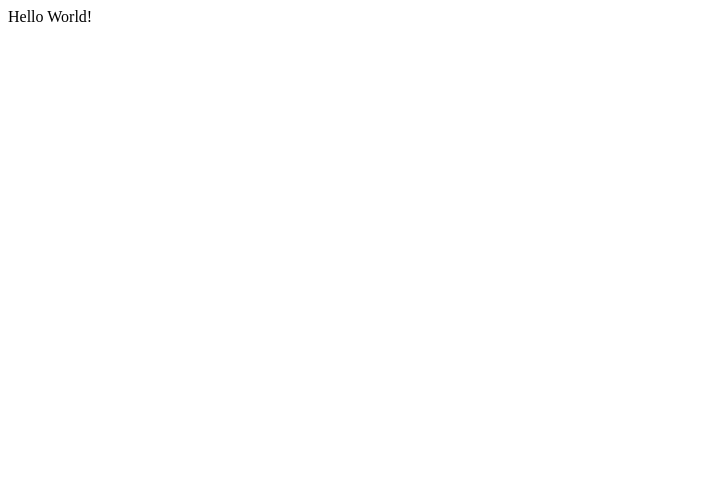
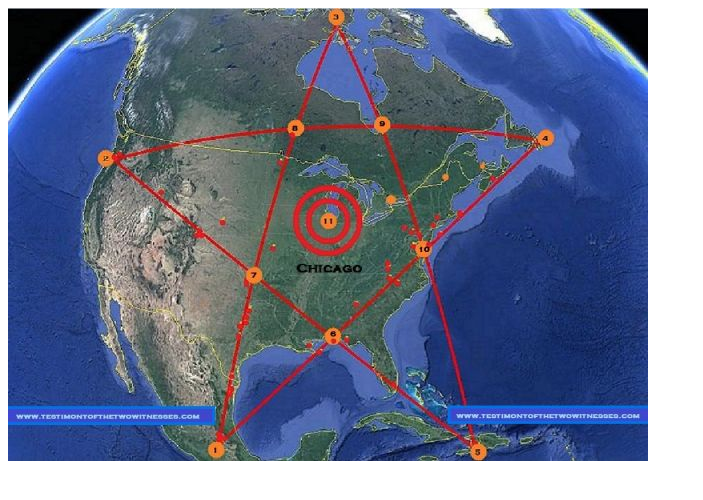
Before and after one commit to WowSuchRicky/Clicker, a website: page public/index.html in a window 1280 px wide. Shown: the whole page, without its empty margins (0-703 px from the left). Drawn offline with Linux system fonts and the light colour scheme.

Commit message:
Added simple imagemap

```diff
--- a/public/index.html
+++ b/public/index.html
@@ -4,7 +4,11 @@
     <title>Clicker Game</title>
 </head>
 <body>
-Hello World!
+<img src="images/map.jpg" usemap="#Map"/>
+<map name="Map" id="Map">
+    <area alt="" onclick="alert('Hello Leo');" title="" href="#" shape="rect" coords="315,207,327,217" />
+</map>
+
 </body>
 
 <script src="scripts/update.js"></script>
--- a/public/scripts/main.js
+++ b/public/scripts/main.js
@@ -1,4 +1,3 @@
 /**
  * Created by riccardo on 12/6/14.
  */
-alert("Hello World!");
```
Also changed, not shown: public/images/map.jpg (added).
